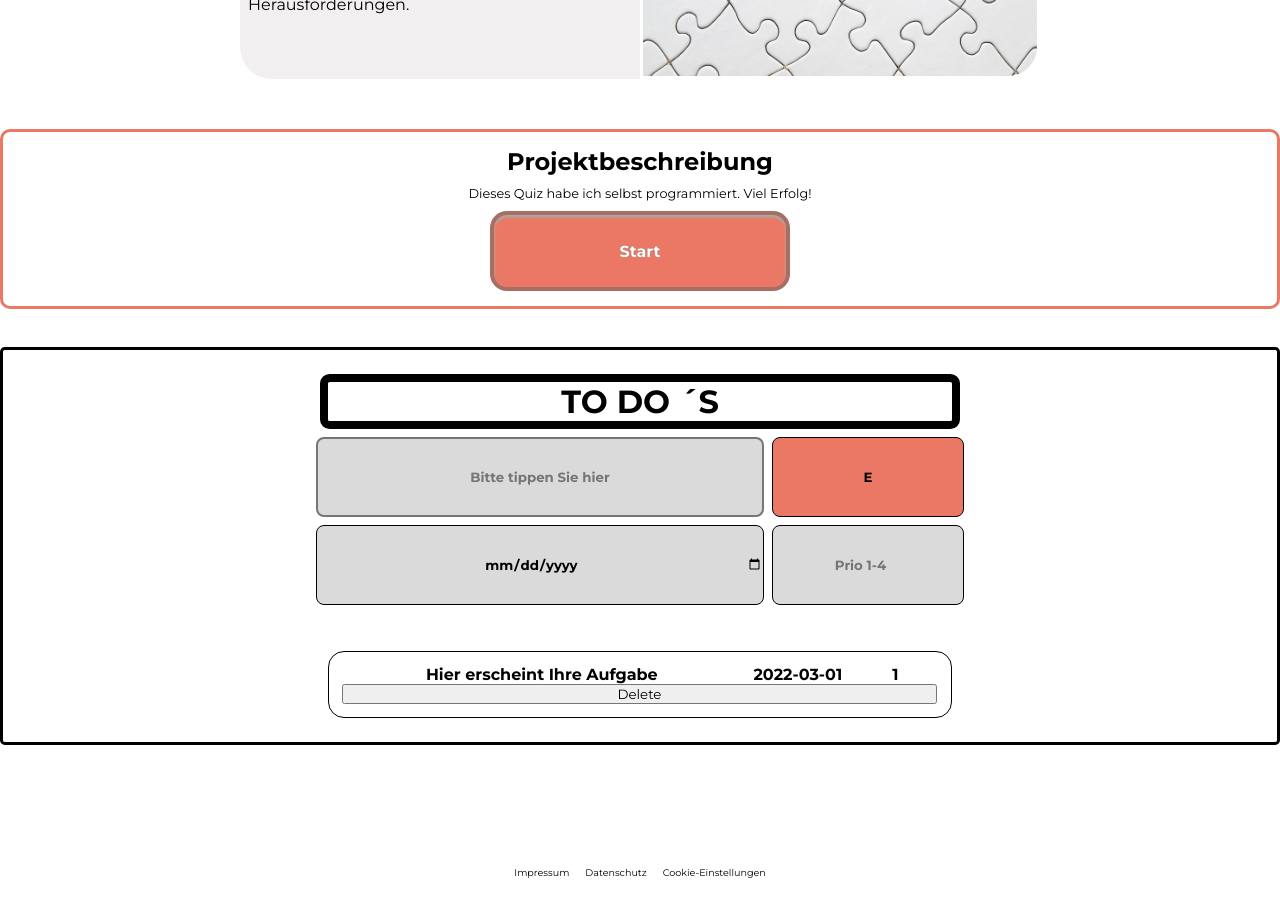
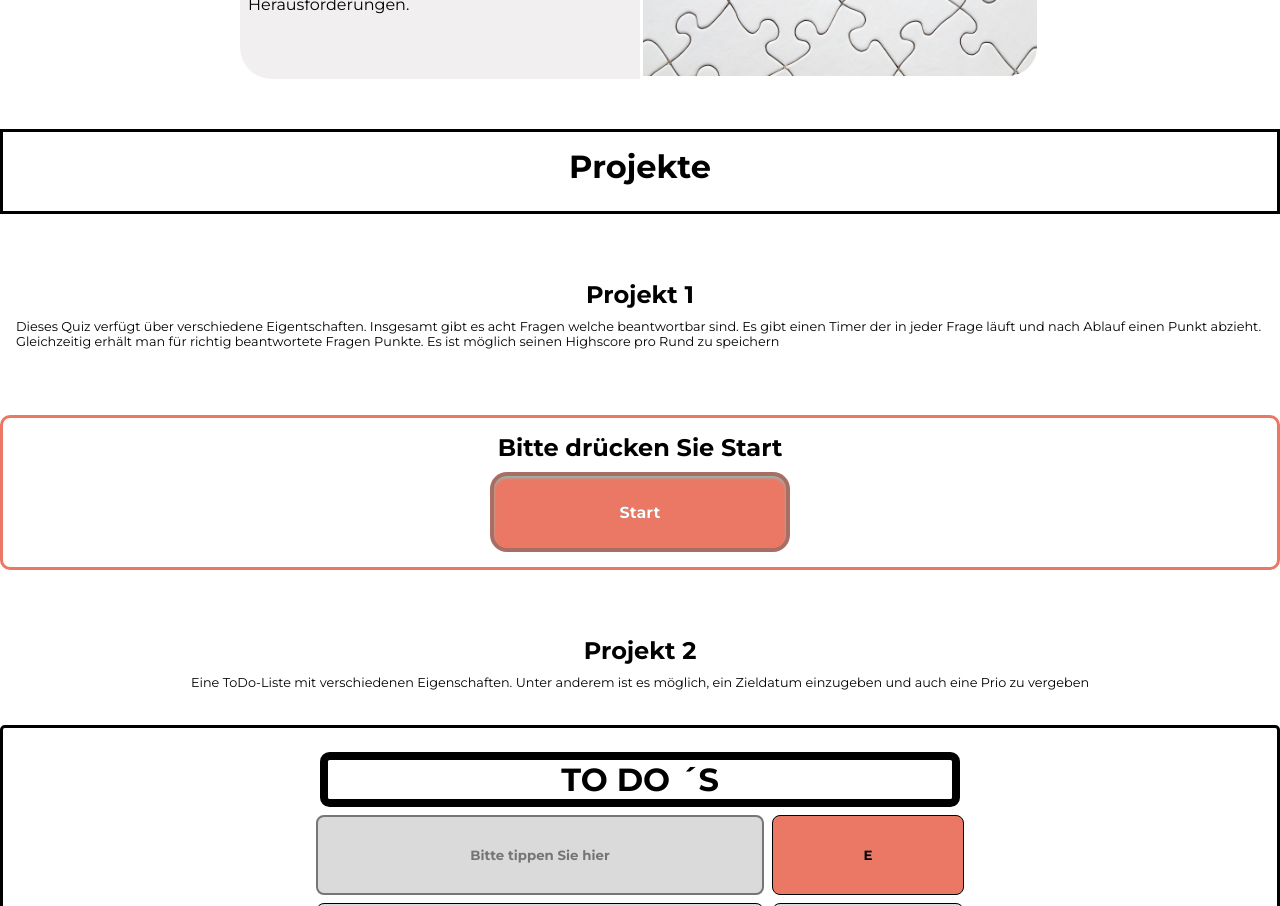
Before and after one commit to devmakesmarter/portfoliowebsite, a React (Create React App) app: page / in a window 1280 px wide. Shown: the part 740-1646 px from the top of the page. Built offline with nearby package versions, Linux system fonts and the light colour scheme.

Commit message:
Projekteseparatoren installiert

```diff
--- a/src/Components/App.js
+++ b/src/Components/App.js
@@ -10,8 +10,8 @@ import { Datenschutz } from "./Rechtliches/Datenschutz";
 import {Footer} from "../Components/Rechtliches/Footer";
 import {Uebermich} from "../Components/Uebermich/Uebermich";
 import {ToDo} from "../Components/ToDo/ToDo";
-
-
+import {ProjekteHead} from "./Projektehead/ProjekteHead"
+import {ProjektSeparator} from "./Projektseparator/ProjektSeparator";
 
 
 function App() {
@@ -31,8 +31,12 @@ function App() {
     <br></br>
     <SkillsComponent/>
     <Uebermich/>
+    <ProjekteHead/>
+    <ProjektSeparator head="Projekt 1 " description="Dieses Quiz verfügt über verschiedene Eigentschaften. Insgesamt gibt es acht Fragen welche beantwortbar sind. Es gibt einen Timer der in jeder Frage läuft und nach Ablauf einen Punkt abzieht. Gleichzeitig erhält man für richtig beantwortete Fragen Punkte. Es ist möglich seinen Highscore pro Rund zu speichern" />
     <Quizapp/>
-<br></br><br></br>
+
+    <ProjektSeparator head="Projekt 2 " description="Eine ToDo-Liste mit verschiedenen Eigenschaften. Unter anderem ist es möglich, ein Zieldatum einzugeben und auch eine Prio zu vergeben" />
+    <br></br>
     <ToDo/><br></br><br></br><br></br><br></br><br></br><br></br>
     <Footer/>
     <Switch>
--- /dev/null
+++ b/src/Components/Projektehead/ProjekteHead.css
@@ -0,0 +1,34 @@
+* {
+    box-sizing: border-box;
+    margin: 0;
+    padding: 0;
+    font-family: 'Montserrat', sans-serif;
+}
+
+html {
+    font-size: 16px;
+}
+
+.h1 {
+    font-size: clamp(1.5rem, 0.4rem + 2.5vw, 2rem);
+}
+
+.aprojektdescription {
+    border: 0.2rem;
+    border-style: solid;
+    margin-top: 50px;
+    display: flex;
+    align-items: center;
+    justify-content: center;
+    flex-direction: column;
+    padding: 15px;
+    gap: 10px;
+}
+
+.aprojektdescription h1 {
+    font-size: 2rem;
+}
+
+.aprojektdescription p {
+    font-size: 0.8rem;
+}
--- /dev/null
+++ b/src/Components/Projektehead/ProjekteHead.js
@@ -0,0 +1,18 @@
+import React from 'react';
+import "./ProjekteHead.css";
+
+export  const ProjekteHead = () => {
+
+
+  return (
+    <div>
+      <div className="aprojektdescription" id="Projektbeginn" >
+    <h1>Projekte</h1>
+    <p></p>
+
+    </div>
+    </div>
+  )
+}
+
+export default ProjekteHead;
--- /dev/null
+++ b/src/Components/Projektseparator/ProjektSeparator.css
@@ -0,0 +1,32 @@
+* {
+    box-sizing: border-box;
+    margin: 0;
+    padding: 0;
+    font-family: 'Montserrat', sans-serif;
+}
+
+html {
+    font-size: 16px;
+}
+
+.h1 {
+    font-size: clamp(1.5rem, 0.4rem + 2.5vw, 2rem);
+}
+
+.aaprojektdescription {
+    margin-top: 50px;
+    display: flex;
+    align-items: center;
+    justify-content: center;
+    flex-direction: column;
+    padding: 1rem;
+    gap: 10px;
+}
+
+.aaprojektdescription h1 {
+    font-size: 1.5rem;
+}
+
+.aaprojektdescription p {
+    font-size: 0.8rem;
+}
--- /dev/null
+++ b/src/Components/Projektseparator/ProjektSeparator.js
@@ -0,0 +1,18 @@
+import React from 'react';
+import "./ProjektSeparator.css";
+
+export  const ProjektSeparator = ({head, description}) => {
+
+
+  return (
+    <div>
+    <div className="aaprojektdescription"  >
+                    <h1>{head}</h1>
+                    <p>{description}</p>
+
+  </div>
+  </div>
+  )
+}
+
+export default ProjektSeparator;
--- a/src/Components/Quizapp/Quiz.js
+++ b/src/Components/Quizapp/Quiz.js
@@ -190,8 +190,8 @@ const handleStart = () => {
  const startContent =
 
  <div className="projektdescription" >
-    <h1>Projektbeschreibung</h1>
-    <p id="Projektbeginn" >Dieses Quiz habe ich selbst programmiert. Viel Erfolg!</p>
+    <h1>Bitte drücken Sie Start</h1>
+
     <button className="button" onClick={handleStart}  >Start</button>
 </div>
 
--- a/src/Components/ToDo/Components/AllTasks.js
+++ b/src/Components/ToDo/Components/AllTasks.js
@@ -1,4 +1,4 @@
-import React, {useState} from 'react';
+import React from 'react';
 import "../Components/AllTasks.css";
 
 export const AllTasks = ({ allInput, handleDelete,checkbox,getChecked }) => {
@@ -35,5 +35,3 @@ export const AllTasks = ({ allInput, handleDelete,checkbox,getChecked }) => {
                     }
 
                     export default AllTasks;
-
-                    // <div onClick={handleDelete}id={prev?.id} key={key}> {prev?.notiz} {prev.date} {prev.prio} </div>})}
```
